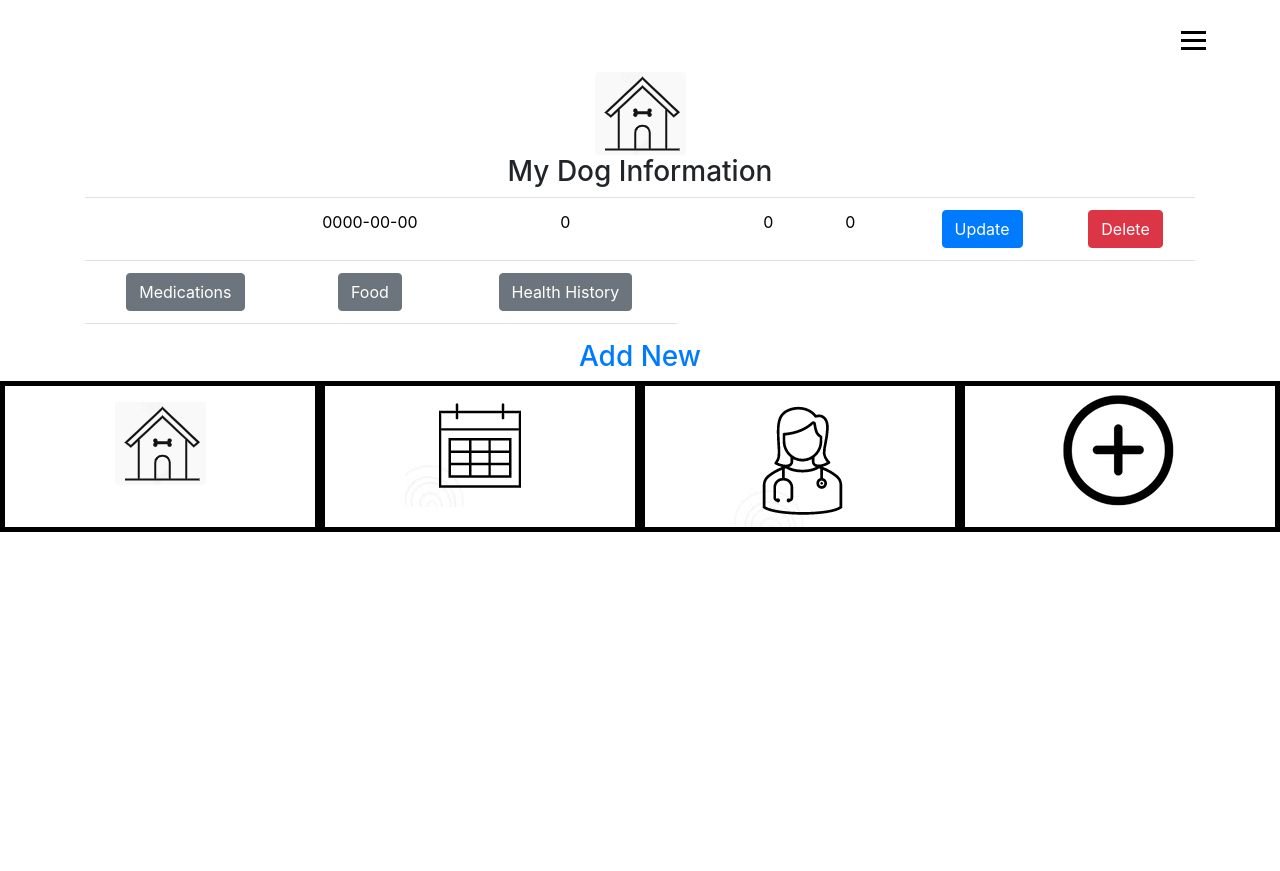
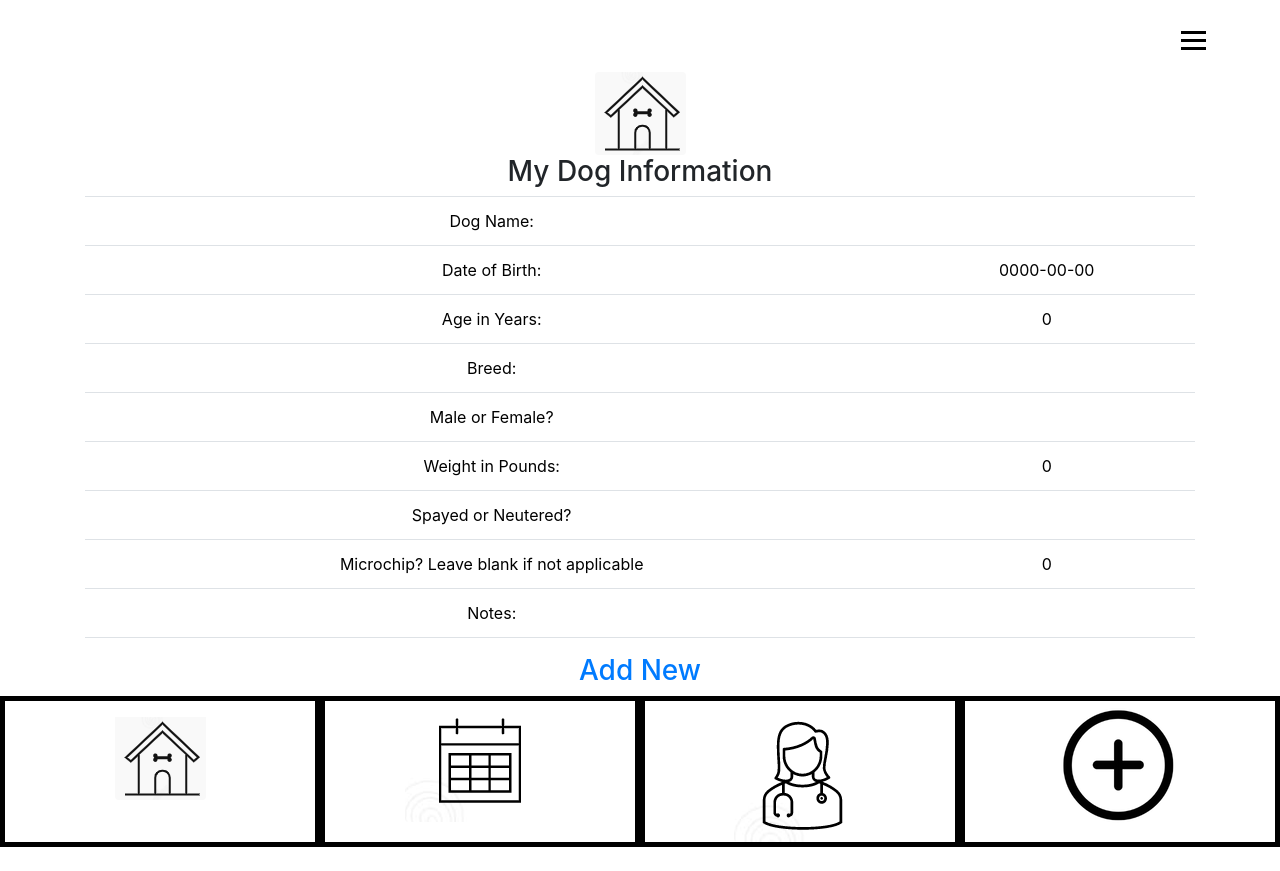
Before and after one commit to maxaeon/MyDogHealth, a PHP site: page /dog-create.php in a window 1280 px wide. Shown: the part 24-895 px from the top of the page. Before the commit the page ends 556 px from the top, so only its background shows below. Run offline with PHP 8.4, Linux system fonts and the light colour scheme; data that the repository does not hold is empty.

Commit message:
Update dog-read.php

```diff
--- a/dog-read.php
+++ b/dog-read.php
@@ -23,26 +23,40 @@ include 'db.php';
         echo '</form>';
       }} else {
 
+      echo "</tr>";
+      echo "<td> Dog Name:</td>";
         echo "<td>" . $row['flddogName'] . "</td>";
+        echo "</tr>";
+        echo "<td> Date of Birth:</td>";
         echo "<td>" . $row['flddogDOB'] . "</td>";
+        echo "</tr>";
+        echo "<td> Age in Years:</td>";
         echo "<td>" . $row['flddogAgeInYears'] . "</td>";
+        echo "</tr>";
+        echo "<td> Breed:</td>";
         echo "<td>" . $row['flddogBreed'] . "</td>";
+        echo "</tr>";
+        echo "<td> Male or Female? </td>";
         echo "<td>" . $row['flddogSex'] . "</td>";
+        echo "</tr>";
+        echo "<td> Weight in Pounds: </td>";
         echo "<td>" . $row['flddogWeightInPounds'] . "</td>";
+        echo "</tr>";
+        echo "<td> Spayed or Neutered? </td>";
         echo "<td>" . $row['flddogSterilized'] . "</td>";
+        echo "</tr>";
+        echo "<td>Microchip? Leave blank if not applicable </td>";
         echo "<td>" . $row['flddogMicrochip'] . "</td>";
+        echo "</tr>";
+        echo "<td> Notes: </td>";
         echo "<td>" . $row['flddogNotes'] . "</td>";
+        echo "</tr>";
 
    // echo '<td><a class="btn btn-primary" href="index.php?id=' . $row['DogId'] . '" role="button">Update</a></td>';
       }
     //echo '<td><a class="btn btn-danger" href="dog-delete.php?id=' . $row['DogId'] . '" role="button">Delete</a></td>';
 
-    echo '<td><a class="btn btn-primary" href="" role="button">Update</a></td>';
-    echo '<td><a class="btn btn-danger" href="" role="button">Delete</a></td>';
-    echo "</tr>";
-    echo '<td><a class="btn btn-secondary" href="medication-view.php?id=' . $row['DogId'] . '" role="button">Medications</a></td>';
-    echo '<td><a class="btn btn-secondary" href="food-view.php?id=' . $row['DogId'] . '" role="button">Food</a></td>';
-    echo '<td><a class="btn btn-secondary" href="condition-view.php?id=' . $row['DogId'] . '" role="button">Health History</a></td>';
+
     echo "</tr>";    echo "</tr>";
   }
   $conn->close();
```
Lines whose indentation alone changed are shown as unchanged.
